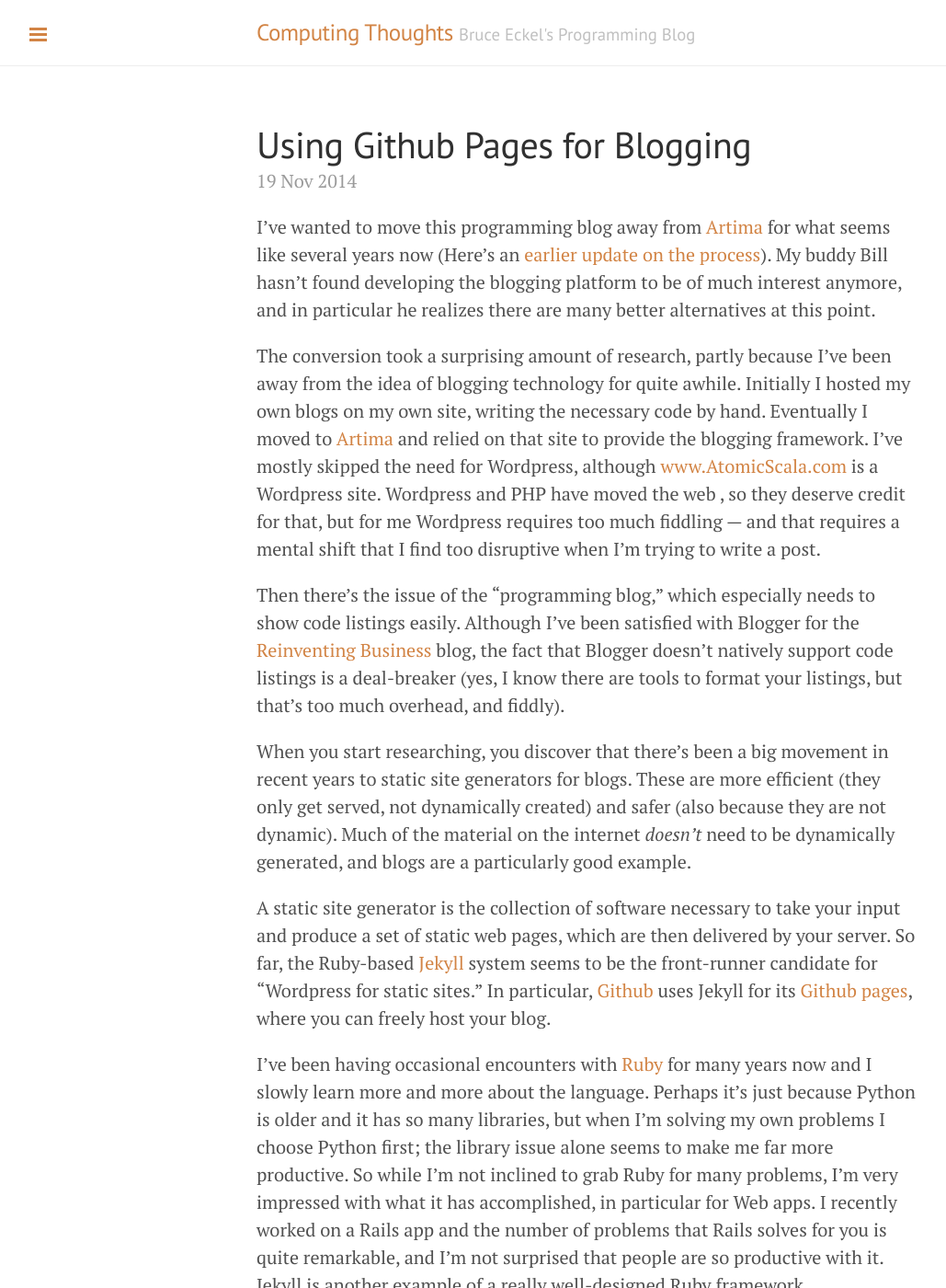
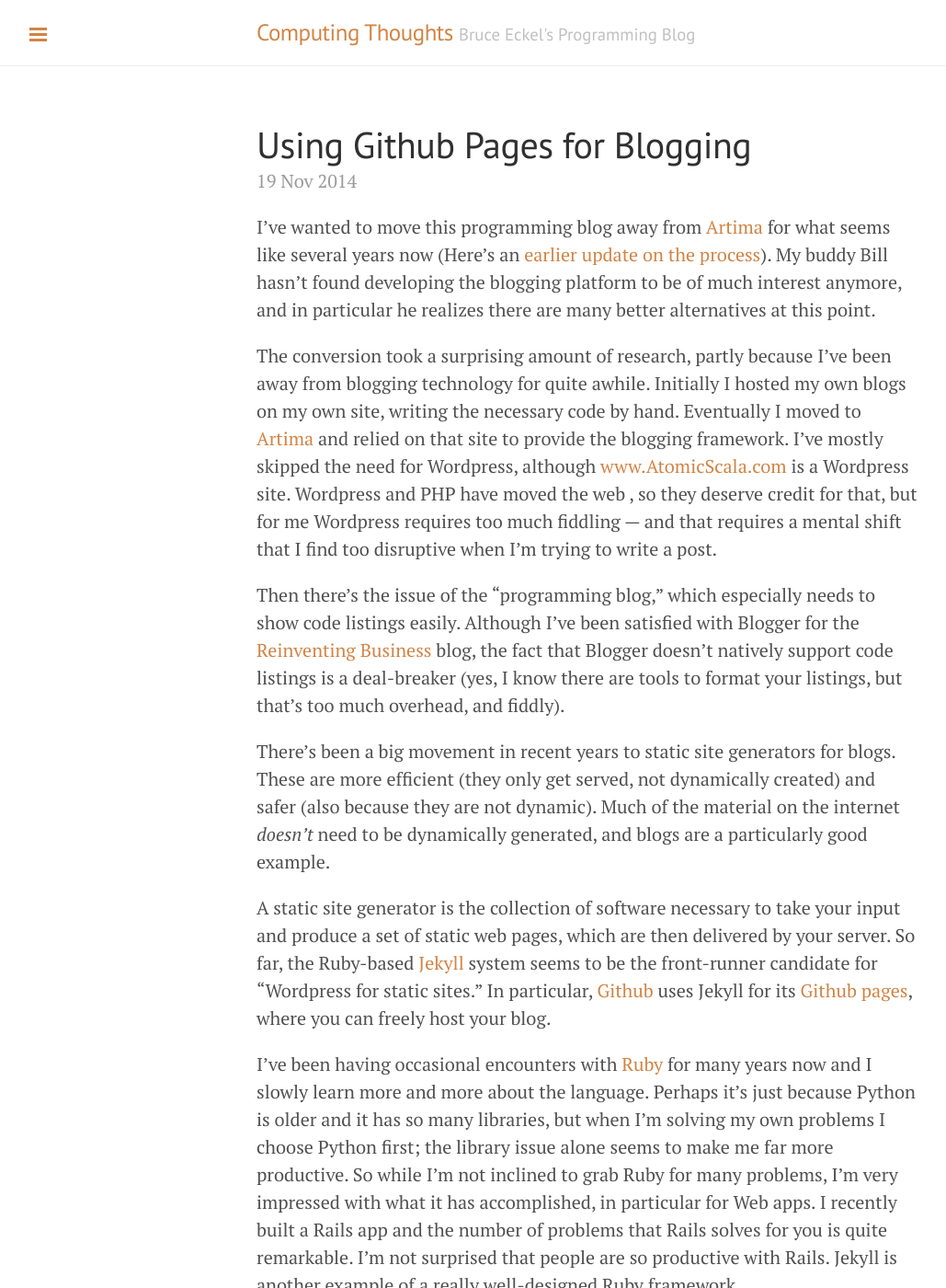
Before and after one commit to djaus2/BruceEckel.github.io, a Jekyll site: the page built from _posts/2014-11-19-using-github-pages.md, in a window 1280 px wide and 1400 px high. Shown: the whole window at 92% size, without its empty margins (1-1030 px from the left). Built offline with Jekyll 4.4.1, drawn with Linux system fonts in a browser that asks for light colours; Markdown is read by kramdown in place of the engine named in the settings; comment, search, counter and statistics services are not loaded; some of the changed text lies outside the part shown.

Commit message:
Finishing (?) edits

```diff
--- a/_posts/2014-11-19-using-github-pages.md
+++ b/_posts/2014-11-19-using-github-pages.md
@@ -5,23 +5,23 @@ title: Using Github Pages for Blogging
 
 I've wanted to move this programming blog away from [Artima](http://www.artima.com/weblogs/index.jsp?blogger=beckel) for what seems like several years now (Here's an [earlier update on the process](http://www.artima.com/weblogs/viewpost.jsp?thread=361740)). My buddy Bill hasn't found developing the blogging platform to be of much interest anymore, and in particular he realizes there are many better alternatives at this point.
 
-The conversion took a surprising amount of research, partly because I've been away from the idea of blogging technology for quite awhile. Initially I hosted my own blogs on my own site, writing the necessary code by hand. Eventually I moved to [Artima](http://www.artima.com/weblogs/index.jsp?blogger=beckel) and relied on that site to provide the blogging framework. I've mostly skipped the need for Wordpress, although [www.AtomicScala.com](http://www.atomicscala.com/) is a Wordpress site. Wordpress and PHP have moved the web , so they deserve credit for that, but for me Wordpress requires too much fiddling --- and that requires a mental shift that I find too disruptive when I'm trying to write a post.
+The conversion took a surprising amount of research, partly because I've been away from blogging technology for quite awhile. Initially I hosted my own blogs on my own site, writing the necessary code by hand. Eventually I moved to [Artima](http://www.artima.com/weblogs/index.jsp?blogger=beckel) and relied on that site to provide the blogging framework. I've mostly skipped the need for Wordpress, although [www.AtomicScala.com](http://www.atomicscala.com/) is a Wordpress site. Wordpress and PHP have moved the web , so they deserve credit for that, but for me Wordpress requires too much fiddling --- and that requires a mental shift that I find too disruptive when I'm trying to write a post.
 
 Then there's the issue of the "programming blog," which especially needs to show code listings easily. Although I've been satisfied with Blogger for the [Reinventing Business](http://www.reinventing-business.com/) blog, the fact that Blogger doesn't natively support code listings is a deal-breaker (yes, I know there are tools to format your listings, but that's too much overhead, and fiddly).
 
-When you start researching, you discover that there's been a big movement in recent years to static site generators for blogs. These are more efficient (they only get served, not dynamically created) and safer (also because they are not dynamic). Much of the material on the internet *doesn't* need to be dynamically generated, and blogs are a particularly good example.
+There's been a big movement in recent years to static site generators for blogs. These are more efficient (they only get served, not dynamically created) and safer (also because they are not dynamic). Much of the material on the internet *doesn't* need to be dynamically generated, and blogs are a particularly good example.
 
 A static site generator is the collection of software necessary to take your input and produce a set of static web pages, which are then delivered by your server. So far, the Ruby-based [Jekyll](http://jekyllrb.com/) system seems to be the front-runner candidate for "Wordpress for static sites." In particular, [Github](https://github.com/) uses Jekyll for its [Github pages](https://pages.github.com/), where you can freely host your blog.
 
-I've been having occasional encounters with [Ruby](https://www.ruby-lang.org/en/) for many years now and I slowly learn more and more about the language. Perhaps it's just because Python is older and it has so many libraries, but when I'm solving my own problems I choose Python first; the library issue alone seems to make me far more productive. So while I'm not inclined to grab Ruby for many problems, I'm very impressed with what it has accomplished, in particular for Web apps. I recently worked on a Rails app and the number of problems that Rails solves for you is quite remarkable, and I'm not surprised that people are so productive with it. Jekyll is another example of a really well-designed Ruby framework.
+I've been having occasional encounters with [Ruby](https://www.ruby-lang.org/en/) for many years now and I slowly learn more and more about the language. Perhaps it's just because Python is older and it has so many libraries, but when I'm solving my own problems I choose Python first; the library issue alone seems to make me far more productive. So while I'm not inclined to grab Ruby for many problems, I'm very impressed with what it has accomplished, in particular for Web apps. I recently built a Rails app and the number of problems that Rails solves for you is quite remarkable. I'm not surprised that people are so productive with Rails. Jekyll is another example of a really well-designed Ruby framework.
 
-The input for your blog posts in Jekyll is [Markdown](http://daringfireball.net/projects/markdown/syntax). Not all static site generators use the same syntax, and another factor that pushed me towards Jekyll was the fact that Markdown has good editing tools. I eventually settled on [MarkdownPad](http://markdownpad.com/), a very nice tool under Windows. Using a smart editor is a big improvement over editing raw restructured text on Artima. (More details about this decision [here](http://www.artima.com/weblogs/viewpost.jsp?thread=361787)).
+The input for your blog posts in Jekyll is [Markdown](http://daringfireball.net/projects/markdown/syntax). Not all static site generators use the same syntax, and another factor that pushed me towards Jekyll was the fact that Markdown has good editing tools. I eventually settled on [MarkdownPad](http://markdownpad.com/), a very nice visual editor under Windows. Using a smart editor is a big improvement over editing raw restructured text on Artima. (More details about this decision [here](http://www.artima.com/weblogs/viewpost.jsp?thread=361787)).
 
 Using Github Pages, you create a Github repository for your blog, unpack the Jekyll-variant-of-choice into your repository, add posts in the **_posts** subdirectory of that repository, and when you push to Github, the posts are automatically published. Although it's recommended that you install tools on your local machine, I initially didn't and its worked fine. [Here's an extremely thorough article](http://www.smashingmagazine.com/2014/08/01/build-blog-jekyll-github-pages/) on Jekyll and Github pages.
 
-I further customized my site using the [Lanyon Theme](https://github.com/poole/lanyon#readme) based on [Poole](http://getpoole.com/). This produces the very stylistically-simple effect you see here, with a drawer-sidebar on the left side which I've customized to include my own links as well as a list of blog posts. Code listings required a bit of configuration to get right, as did round quotes and apostrophes. Rather than describe how to do this, I'll just point you to the [Github repository for the site](https://github.com/BruceEckel/BruceEckel.github.io) --- because I'm using free Github hosting (no private repositories), the whole site is available for download so you can just look at the sources (and the changes I will do in the future after posting this article) to see what I've done.
+I further customized my site using the [Lanyon Theme](https://github.com/poole/lanyon#readme) based on [Poole](http://getpoole.com/). This produces the very stylistically-simple effect you see here, with a drawer-sidebar on the left side which I've customized to include my own links as well as a list of blog posts. Code listings required a bit of configuration to get right, as did round quotes and apostrophes. Rather than describe how to do this, I'll just point you to the [Github repository for the site](https://github.com/BruceEckel/BruceEckel.github.io) --- because I'm using free Github hosting (no private repositories), the whole site is available for download so you can just look at the sources (and the changes I will do in the future after posting this article) to see what I've done. You can also just unpack my whole project in your Github pages repository and make changes from there. What you see here is exactly what my repository produces.
 
-No search function comes with Jekyll. I tried [Simple Jekyll Search](https://github.com/christian-fei/Simple-Jekyll-Search), but that only seems to search the post titles. So I follow the instructions in [this article](http://truongtx.me/2012/12/28/jekyll-create-simple-search-box/), just pasting the code directly into [**sidebar.html**](https://github.com/BruceEckel/BruceEckel.github.io/blob/master/_includes/sidebar.html). Within five minutes I had implemented search. Unfortunately I haven't seen it work successfully. Try searching for "Ruby," which occurs in this very article. When the page comes up, the search appears to be correctly formed (I successfully tried it by changing the URL to [mindviewinc.com](http://mindviewinc.com/)). But I've never seen results, as if Google isn't searching Github pages, or at least not my site.
+No search function comes with Jekyll. I tried [Simple Jekyll Search](https://github.com/christian-fei/Simple-Jekyll-Search), but that only seems to search the post titles. So I follow the instructions in [this article](http://truongtx.me/2012/12/28/jekyll-create-simple-search-box/), pasting the code directly into [**sidebar.html**](https://github.com/BruceEckel/BruceEckel.github.io/blob/master/_includes/sidebar.html). Within five minutes I had implemented search. Unfortunately I haven't seen it work successfully. Try searching for "Ruby," which occurs in this very article. When the page comes up, the search appears to be correctly formed (I successfully tried it by changing the URL to [mindviewinc.com](http://mindviewinc.com/)). But I've never seen results, as if Google isn't searching Github pages, or at least not my site.
 
 Github has its [own search API](https://developer.github.com/v3/search/), and someone has created a [Liquid tag](http://rubygems.org/gems/jekyll-github-pages-search) that uses this API, which appears to solve my very problem. I may change to that if I don't eventually see results from Google.
 
```
